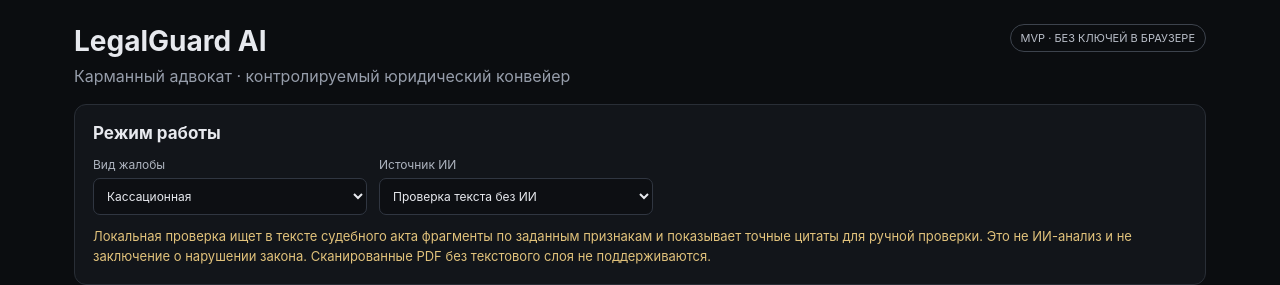
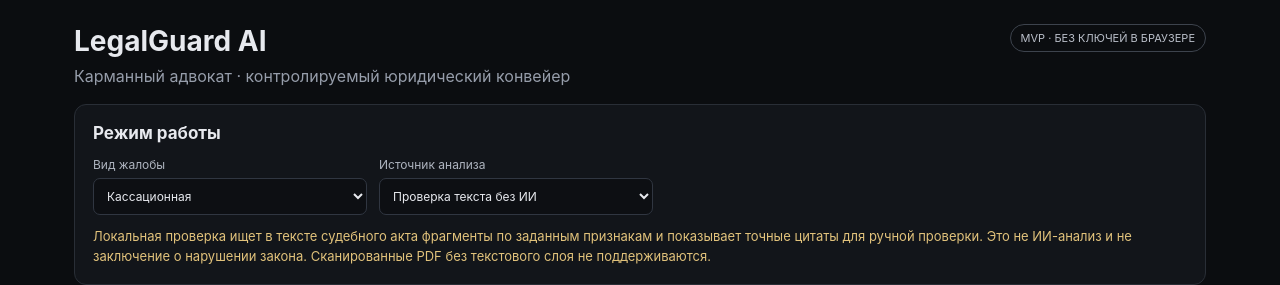
Before and after one commit to porejrosebostan40-cmd/legalguard-ai-fixed, a React (Vite) app: page / in a window 1280 px wide. Shown: the top 285 px of the page. Built offline with nearby package versions, Linux system fonts and the light colour scheme.

Commit message:
Clarify analysis mode label

```diff
--- a/src/main.tsx
+++ b/src/main.tsx
@@ -118,7 +118,7 @@ function App() {
               <option value="кассационная">Кассационная</option>
             </select>
           </label>
-          <label>Источник ИИ
+          <label>Источник анализа
             <select value={providerMode} onChange={(event) => setProviderMode(event.target.value as 'text' | 'test' | 'local')}>
               <option value="text">Проверка текста без ИИ</option>
               <option value="local">Локальная модель</option>
```
